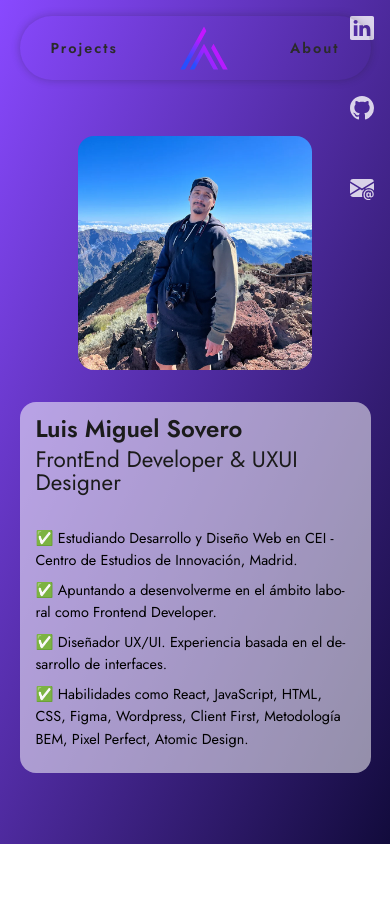
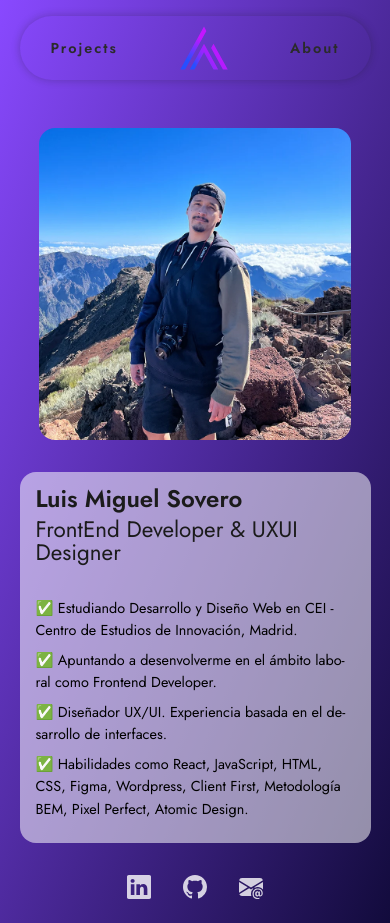
Before and after one commit to luismi-sg/Portfolio, a React (Vite) app: page /contacto in a window 390 px wide. Before the commit the page ends 844 px from the top, so only its background shows below. Built offline with nearby package versions, Linux system fonts and the light colour scheme.

Commit message:
Cambios Css

```diff
--- a/src/App.css
+++ b/src/App.css
@@ -53,6 +53,11 @@ body{
         justify-content: space-around;
         gap:2rem;
     }
+    .Header-nav{
+        width: 90%;
+        border-radius: 50px;
+        min-height: 0;
+    }
 }
 @media (max-width:767px){
     .Header{
--- a/src/components/Fondos/Fondos.css
+++ b/src/components/Fondos/Fondos.css
@@ -7,7 +7,7 @@
 .Fondo-inicio{
     visibility: hidden;
     width: 100%;
-    height: 100vh;
+    min-height: 100vh;
     opacity: 0;
     position: absolute;
     transition: all 1s ease;
@@ -25,7 +25,7 @@
 .Fondo-contacto{
     visibility: hidden;
     width: 100%;
-    height: 100vh;
+    min-height: 100vh;
     background-image: linear-gradient(to left top, #120b3c , #8949ff );
     opacity: 0;
     transition: all 1s ease;
@@ -52,4 +52,7 @@
     .Fondo-trabajos{
         background: none;
     }
+    .Fondo-contacto{
+        background: none;
+    }
 }
--- a/src/pages/Contacto/Contacto.css
+++ b/src/pages/Contacto/Contacto.css
@@ -109,13 +109,15 @@
 }
 @media (max-width: 1023px){
     .Perfil-wrapper{
-        margin: 0.5rem 0;
+        padding-top: 8rem;
         display: flex;
         flex-flow: column nowrap;
         gap: 2rem;
+        background-image: linear-gradient(to left top , #120b3c , #8949ff);
+        min-height: 100vh;
     }
     .Imagen-wrapper{
-        width: 60%;
+        width: 50%;
     }
     .Info-h3{
         font-size: 1.5rem;
@@ -130,19 +132,16 @@
         width: 90%;
         padding: 1rem;
     }
-    .Redes-wrapper{
-        position: absolute;
-        top: 1rem;
-        right: 1rem;
+    .Redes-ul{
+        flex-flow: row nowrap;
     }
     .Redes-li{
         opacity: .8;
     }
 }
 @media (max-width:767px){
-    .Contacto-wrapper{
-        align-items: flex-start;
-        padding-top: 8rem;
+    .Imagen-wrapper{
+        width: 80%;
     }
     .Redes-a p{
         display: none;
--- a/src/pages/Trabajos/Trabajos.css
+++ b/src/pages/Trabajos/Trabajos.css
@@ -70,27 +70,22 @@
     display: grid;
     grid-template-columns: repeat(auto-fit , minmax(280px , 1fr));
     gap: 3em;
+    justify-content: center;
 }
 .Trabajos-article{
     max-width: 360px;
-    position: relative;
     opacity: 0;
     transition: all .5s ease;
     animation: aparecer .5s ease ;
     animation-delay: .5s;
     animation-fill-mode: forwards;
 }
-.Trabajos-article:nth-child(2){
-    animation-delay: 1s;
-}
-.Trabajos-article:nth-child(3){
-    animation-delay: 1.5s;
-}
 .Trabajos-img{
     opacity: .7;
     filter: grayscale(100%);
     transition: all .5s ease;
     border-radius: 8px;
+    object-fit: cover;
 }
 .Trabajos-info{
     margin-top: 1.25rem;
@@ -129,29 +124,15 @@
 @keyframes aparecer {
     from{
         opacity: 0;
-        transform: translateY(150px);
+        transform: translateY(100px);
     }
     to{
         opacity: 1;
         transform: translateY(0);
     }
 }
-@keyframes aparecerArriba {
-    from{
-        opacity: 0;
-        transform: translateY(-150px);
-    }
-    to{
-        opacity: .5;
-        transform: translateY(0);
-    }
-}
 @media (max-width: 1023px){
-    .Trabajos-h3{
-        font-size: 2rem;
-    }
-}
-@media (max-width:767px) {
+
     .Tabs-container{
         flex-flow: column;
         align-items: center;
@@ -161,7 +142,7 @@
     .Trabajos-wrapper{
         justify-content: flex-start;
         padding: 2rem 0 6rem;
-        background-image: linear-gradient(to left top , #160096 , #5d01c070);
+        background-image: linear-gradient(to left top , #120b3c , #8949ff);
         min-height: 100vh;
     }
     .Trabajos-Tabs-wrapper{
@@ -169,13 +150,17 @@
         justify-content: center;
         gap: 0.5rem;
     }
+}
+@media (max-width:767px) {
+    .Trabajos-grid{
+        width: auto;
+    }
     .Button-tabs{
         width: auto;
         font-size: .9rem;
     }
     .Trabajos-h3{
         font-size: 1.5rem;
-        opacity: .8;
     }
     .Trabajos-rrss .Redes-icon{
         margin-bottom: 0;
--- a/src/pages/Trabajos/Trabajos.jsx
+++ b/src/pages/Trabajos/Trabajos.jsx
@@ -13,6 +13,7 @@ export const Trabajos = () => {
         {
             id: "0",
             img : "/assets/trabajo3_netflix.png",
+            alt : "Miniature Netflix App",
             titulo : "Netflix-project",
             gitUrl : "https://github.com/luismi-sg/Netflix-proyecto",
             webUrl : "https://netflix-proyecto.vercel.app/",
@@ -20,6 +21,7 @@ export const Trabajos = () => {
         {
             id: "1",
             img : "/assets/trabajo2_spotify.png",
+            alt : "Miniature Spotify App",
             titulo : "Spotify-project",
             gitUrl : "https://github.com/luismi-sg/APP-Spotify",
             webUrl : "https://spotify-proyecto.vercel.app/",
@@ -27,6 +29,7 @@ export const Trabajos = () => {
         {
             id: "2",
             img : "/assets/trabajo1_pink-floyd.png",
+            alt : "Miniature Web Pink Floyd",
             titulo : "Web Pink Floyd",
             gitUrl : "https://github.com/luismi-sg/atom-mother-web",
             webUrl : "https://atom-mother-web.netlify.app/",
@@ -63,9 +66,9 @@ export const Trabajos = () => {
                     <div className='Tabs-wrapper'>
                         <div className={ toggleState === 1 ? "Tabs-content content-isActive" : "Tabs-content"}>
                             <section className='Trabajos-grid'>
-                            { proyectosLm && proyectosLm.map( ({id , img , titulo , gitUrl , webUrl}) =>
-                                <article key = { id } className='Trabajos-article'>
-                                    <img className='Trabajos-img' src={ img } alt="" />
+                            { proyectosLm && proyectosLm.map( ({id , img , alt , titulo , gitUrl , webUrl}) =>
+                                <article key = { id } className='Trabajos-article' >
+                                    <img className='Trabajos-img' src={ img } alt={ alt } loading='lazy'/>
                                     <div className="Trabajos-info">
                                         <h3 className='Trabajos-h3'>{titulo}</h3>
                                         <div className="Trabajos-rrss">
```
